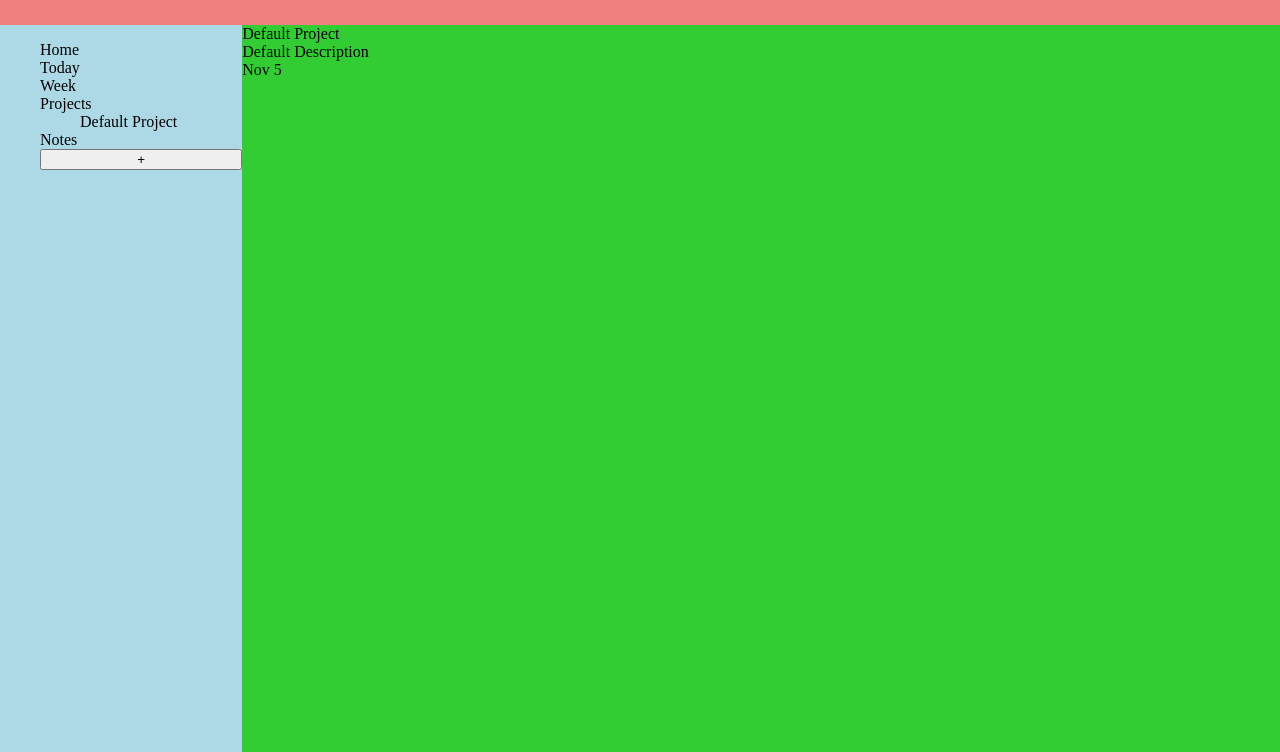
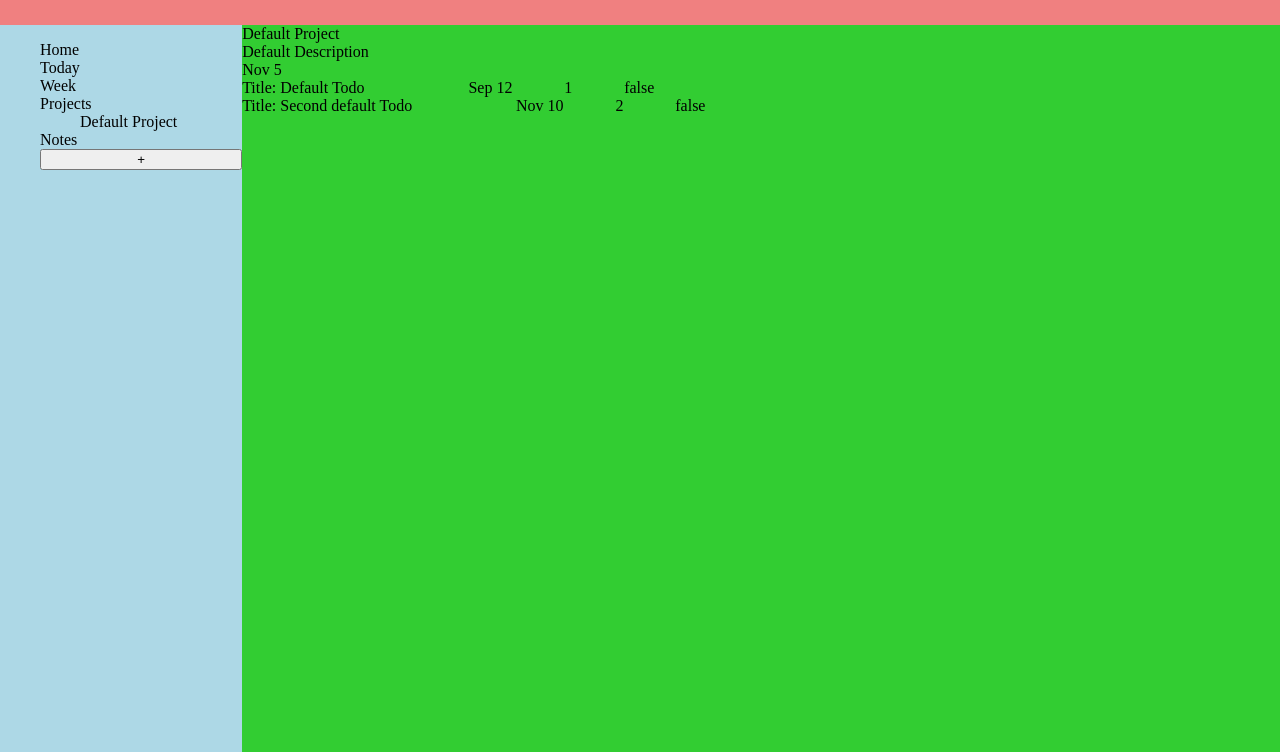
Before and after one commit to assiajsaad/Todo-List, a website built with webpack: page src/index.html in a window 1280 px wide. Shown: the part 48-800 px from the top of the page. Built offline with nearby package versions, Linux system fonts and the light colour scheme.

Commit message:
Fixed todo-ui bug

```diff
--- a/src/components/todo-ui.js
+++ b/src/components/todo-ui.js
@@ -3,12 +3,11 @@ function showTodo(proj) {
     todoDiv.classList.add('todo-content');
     const todos = proj.getTodos;
 
-    // todos.array.map((item,index) => {
-    //     const todo =  todoItem(item,index);
-    //     todoDiv.appendChild(todo);
-    // });
+    todos.map((item,index) => {
+        const todo =  todoItem(item,index);
+        todoDiv.appendChild(todo);
+    });
 
-    console.log("Todosss "+todos);
     return todoDiv
 }
 
@@ -28,7 +27,7 @@ function todoItem(todo,index){
     priority.classList.add('todo-priority');
     isComplete.classList.add('todo-iscomplete');
 
-    title.textContent = todo.getTitle;
+    title.textContent = "Title: "+todo.getTitle;
     description.textContent = todo.getDecription;
     duedate.textContent = todo.getDuedate;
     priority.textContent = todo.getPriority;
--- a/src/data.js
+++ b/src/data.js
@@ -23,8 +23,17 @@ class Data {
       1,
       ""
     );
+    const defaultTodo2 = new Todo(
+      "Second default Todo",
+      "Second default Task",
+      "Nov 10",
+      2,
+      ""
+    );
+
 
     defaultProj.addTodo(defaultTodo);
+    defaultProj.addTodo(defaultTodo2);
 
     this.#data.push(defaultProj);
   }
--- a/src/models/project.js
+++ b/src/models/project.js
@@ -37,7 +37,7 @@ class Project {
   }
 
   get getTodos() {
-    return  this.#todoList;
+    return [...this.#todoList];
   }
 
   addTodo(todo) {
--- a/src/style.css
+++ b/src/style.css
@@ -38,3 +38,8 @@ ul > * {
    flex-direction: column;
    /* align-items: center; */
 }
+
+.todo-item {
+  display:flex;
+  gap: 5%;
+}
```
